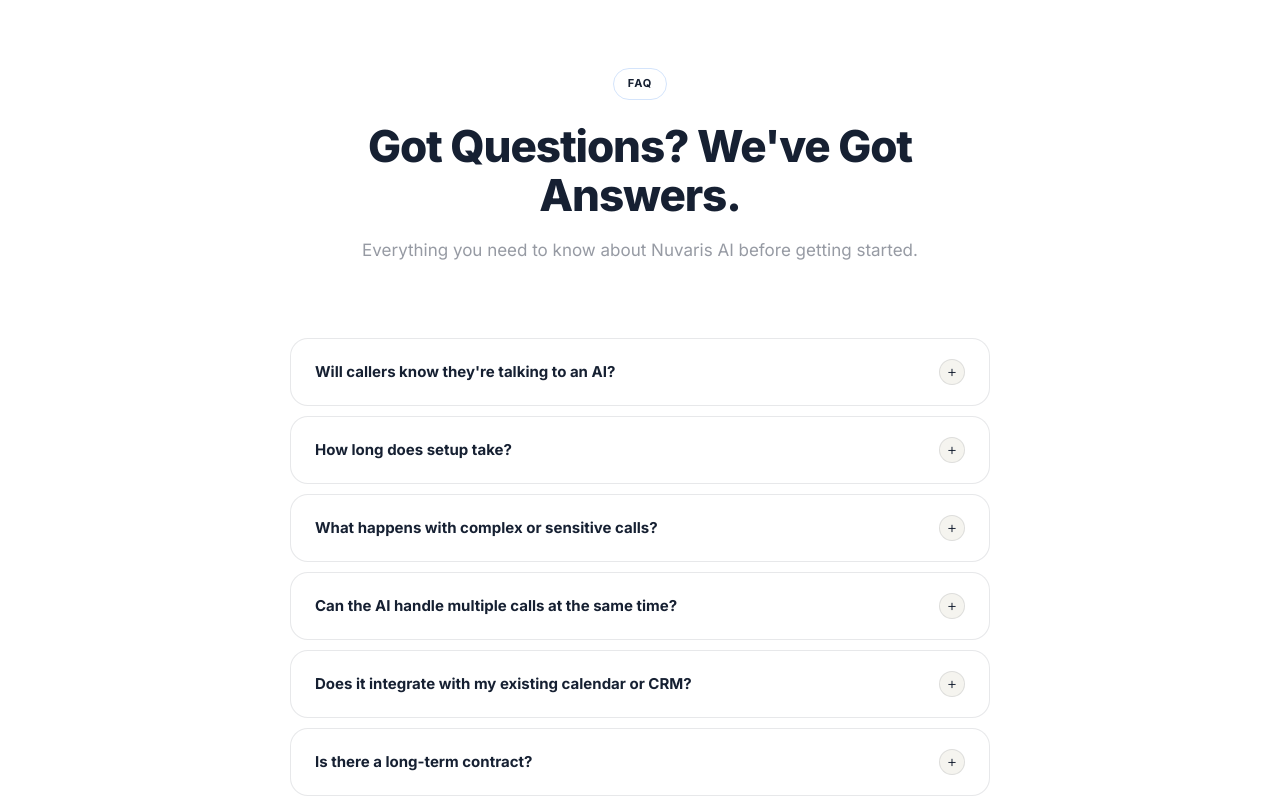
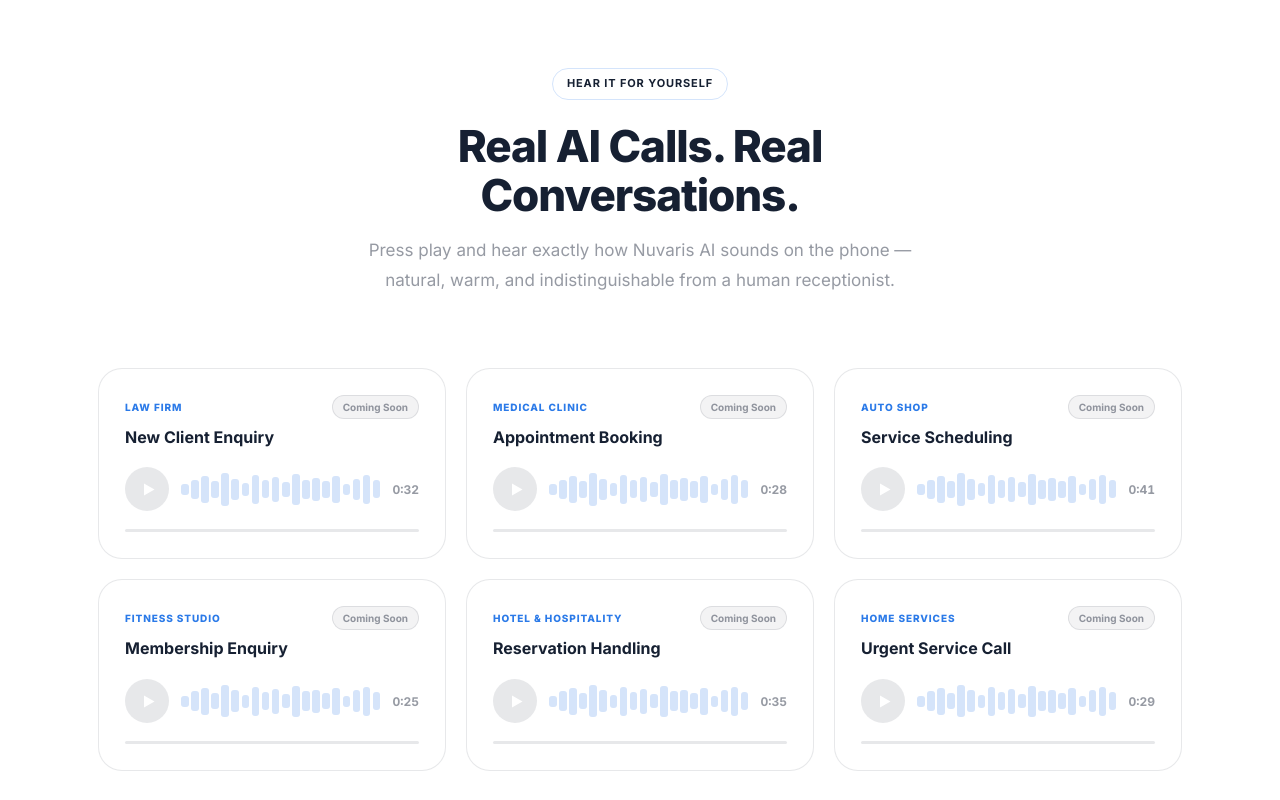
Before and after one commit to zainautomation/Nuvarisai, a Next.js app: page / in a window 1280 px wide. Shown: the part 7000-7800 px from the top of the page. Built offline with nearby package versions, Linux system fonts and the light colour scheme.

Commit message:
Add Voice Samples section with custom audio player

```diff
--- a/app/globals.css
+++ b/app/globals.css
@@ -831,6 +831,132 @@
 .footer-logo-name span { color:var(--blue); opacity:1; }
 
 /* ─────────────────────────────────────────
+   VOICE SAMPLES
+───────────────────────────────────────── */
+.voice-grid {
+  display: grid;
+  grid-template-columns: repeat(3, 1fr);
+  gap: 20px;
+}
+
+.voice-card {
+  background: var(--white);
+  border: 1px solid var(--dark-10);
+  border-radius: var(--radius-xl);
+  padding: 26px;
+  transition: all .25s ease;
+}
+.voice-card:hover {
+  border-color: var(--blue-20);
+  box-shadow: var(--shadow-lg);
+  transform: translateY(-3px);
+}
+
+.voice-card-header {
+  display: flex;
+  align-items: center;
+  justify-content: space-between;
+  margin-bottom: 8px;
+}
+.voice-industry-tag {
+  font-size: 10px;
+  font-weight: 800;
+  text-transform: uppercase;
+  letter-spacing: .09em;
+  color: var(--blue);
+}
+.voice-soon-badge {
+  font-size: 10px;
+  font-weight: 700;
+  padding: 3px 10px;
+  border-radius: var(--radius-full);
+  background: var(--dark-05);
+  color: var(--dark-45);
+  border: 1px solid var(--dark-10);
+}
+
+.voice-scenario {
+  font-size: 16px;
+  font-weight: 700;
+  color: var(--dark);
+  margin-bottom: 20px;
+  line-height: 1.3;
+}
+
+.voice-player {
+  display: flex;
+  align-items: center;
+  gap: 12px;
+}
+
+.voice-play-btn {
+  width: 44px; height: 44px;
+  border-radius: 50%;
+  background: var(--blue);
+  border: none;
+  cursor: pointer;
+  display: flex; align-items: center; justify-content: center;
+  flex-shrink: 0;
+  transition: all .2s ease;
+  padding-left: 2px;
+}
+.voice-play-btn:hover { background: #1f66d4; transform: scale(1.07); box-shadow: 0 6px 20px rgba(43,122,232,.35); }
+.voice-play-disabled { background: var(--dark-10) !important; cursor: not-allowed !important; transform: none !important; box-shadow: none !important; }
+
+.voice-waveform {
+  flex: 1;
+  display: flex;
+  align-items: center;
+  gap: 2.5px;
+  height: 36px;
+}
+.voice-bar {
+  flex: 1;
+  border-radius: 3px;
+  background: var(--blue-20);
+  min-height: 20%;
+  transition: height .2s ease;
+}
+.voice-bar-playing {
+  background: var(--blue);
+  animation: voiceWave 1.1s ease-in-out infinite;
+}
+@keyframes voiceWave {
+  0%, 100% { height: 20%; }
+  50%       { height: 100%; }
+}
+
+.voice-duration {
+  font-size: 12px;
+  font-weight: 700;
+  color: var(--dark-45);
+  flex-shrink: 0;
+  font-variant-numeric: tabular-nums;
+}
+
+.voice-progress-track {
+  height: 3px;
+  background: var(--dark-10);
+  border-radius: 99px;
+  margin-top: 18px;
+  overflow: hidden;
+}
+.voice-progress-fill {
+  height: 100%;
+  background: var(--blue);
+  border-radius: 99px;
+  transition: width .1s linear;
+}
+
+@media(max-width:768px) {
+  .voice-grid { grid-template-columns: 1fr; gap: 12px; }
+  .voice-card { padding: 20px; }
+}
+@media(max-width:480px) {
+  .voice-grid { grid-template-columns: 1fr; }
+}
+
+/* ─────────────────────────────────────────
    SCROLL ANIMATIONS
 ───────────────────────────────────────── */
 .reveal {
--- a/app/page.js
+++ b/app/page.js
@@ -10,8 +10,9 @@
 import HowItWorks   from '@/components/sections/HowItWorks';
 import Industries   from '@/components/sections/Industries';
 import Stats        from '@/components/sections/Stats';
-import Testimonials from '@/components/sections/Testimonials';
-import FAQ          from '@/components/sections/FAQ';
+import Testimonials  from '@/components/sections/Testimonials';
+import VoiceSamples  from '@/components/sections/VoiceSamples';
+import FAQ           from '@/components/sections/FAQ';
 import CTA          from '@/components/sections/CTA';
 
 export default function Home() {
@@ -29,6 +30,7 @@
         <Industries />
         <Stats />
         <Testimonials />
+        <VoiceSamples />
         <FAQ />
         <CTA />
       </main>
--- /dev/null
+++ b/components/sections/VoiceSamples.js
@@ -0,0 +1,115 @@
+'use client';
+import { useState, useRef } from 'react';
+import { voiceSamples } from '@/lib/data';
+
+const BAR_HEIGHTS = [30, 55, 75, 45, 90, 60, 35, 80, 50, 70, 40, 85, 55, 65, 45, 75, 30, 60, 80, 50];
+
+function PlayIcon() {
+  return (
+    <svg width="15" height="15" viewBox="0 0 15 15" fill="none">
+      <path d="M3 1.5L13.5 7.5 3 13.5V1.5z" fill="white" />
+    </svg>
+  );
+}
+
+function PauseIcon() {
+  return (
+    <svg width="15" height="15" viewBox="0 0 15 15" fill="none">
+      <rect x="2"   y="1.5" width="4" height="12" rx="1.5" fill="white" />
+      <rect x="9"   y="1.5" width="4" height="12" rx="1.5" fill="white" />
+    </svg>
+  );
+}
+
+function AudioCard({ sample }) {
+  const [playing, setPlaying]   = useState(false);
+  const [progress, setProgress] = useState(0);
+  const audioRef = useRef(null);
+
+  const toggle = () => {
+    if (!sample.src) return;
+    if (playing) {
+      audioRef.current.pause();
+      setPlaying(false);
+    } else {
+      audioRef.current.play();
+      setPlaying(true);
+    }
+  };
+
+  const onTimeUpdate = () => {
+    if (!audioRef.current) return;
+    const pct = (audioRef.current.currentTime / audioRef.current.duration) * 100;
+    setProgress(pct || 0);
+  };
+
+  const onEnded = () => { setPlaying(false); setProgress(0); };
+
+  return (
+    <div className={`voice-card reveal ${sample.delay}`}>
+      <div className="voice-card-header">
+        <span className="voice-industry-tag">{sample.industry}</span>
+        {!sample.src && <span className="voice-soon-badge">Coming Soon</span>}
+      </div>
+
+      <p className="voice-scenario">{sample.scenario}</p>
+
+      <div className="voice-player">
+        <button
+          className={`voice-play-btn${!sample.src ? ' voice-play-disabled' : ''}`}
+          onClick={toggle}
+          aria-label={playing ? 'Pause' : 'Play'}
+          disabled={!sample.src}
+        >
+          {playing ? <PauseIcon /> : <PlayIcon />}
+        </button>
+
+        <div className="voice-waveform">
+          {BAR_HEIGHTS.map((h, i) => (
+            <div
+              key={i}
+              className={`voice-bar${playing ? ' voice-bar-playing' : ''}`}
+              style={{
+                height: playing ? undefined : `${h}%`,
+                animationDelay: `${(i * 0.065).toFixed(3)}s`,
+              }}
+            />
+          ))}
+        </div>
+
+        <span className="voice-duration">{sample.duration}</span>
+      </div>
+
+      <div className="voice-progress-track">
+        <div className="voice-progress-fill" style={{ width: `${progress}%` }} />
+      </div>
+
+      {sample.src && (
+        <audio ref={audioRef} src={sample.src} onTimeUpdate={onTimeUpdate} onEnded={onEnded} />
+      )}
+    </div>
+  );
+}
+
+export default function VoiceSamples() {
+  return (
+    <section className="section section-white" id="voice-samples">
+      <div className="container">
+        <div className="section-header reveal">
+          <div className="eyebrow"><span className="eyebrow-dot" />Hear It For Yourself</div>
+          <h2>Real AI Calls. Real Conversations.</h2>
+          <p>
+            Press play and hear exactly how Nuvaris AI sounds on the phone — natural, warm,
+            and indistinguishable from a human receptionist.
+          </p>
+        </div>
+
+        <div className="voice-grid">
+          {voiceSamples.map((sample) => (
+            <AudioCard key={sample.id} sample={sample} />
+          ))}
+        </div>
+      </div>
+    </section>
+  );
+}
```
Also changed, not shown: lib/data.js.
